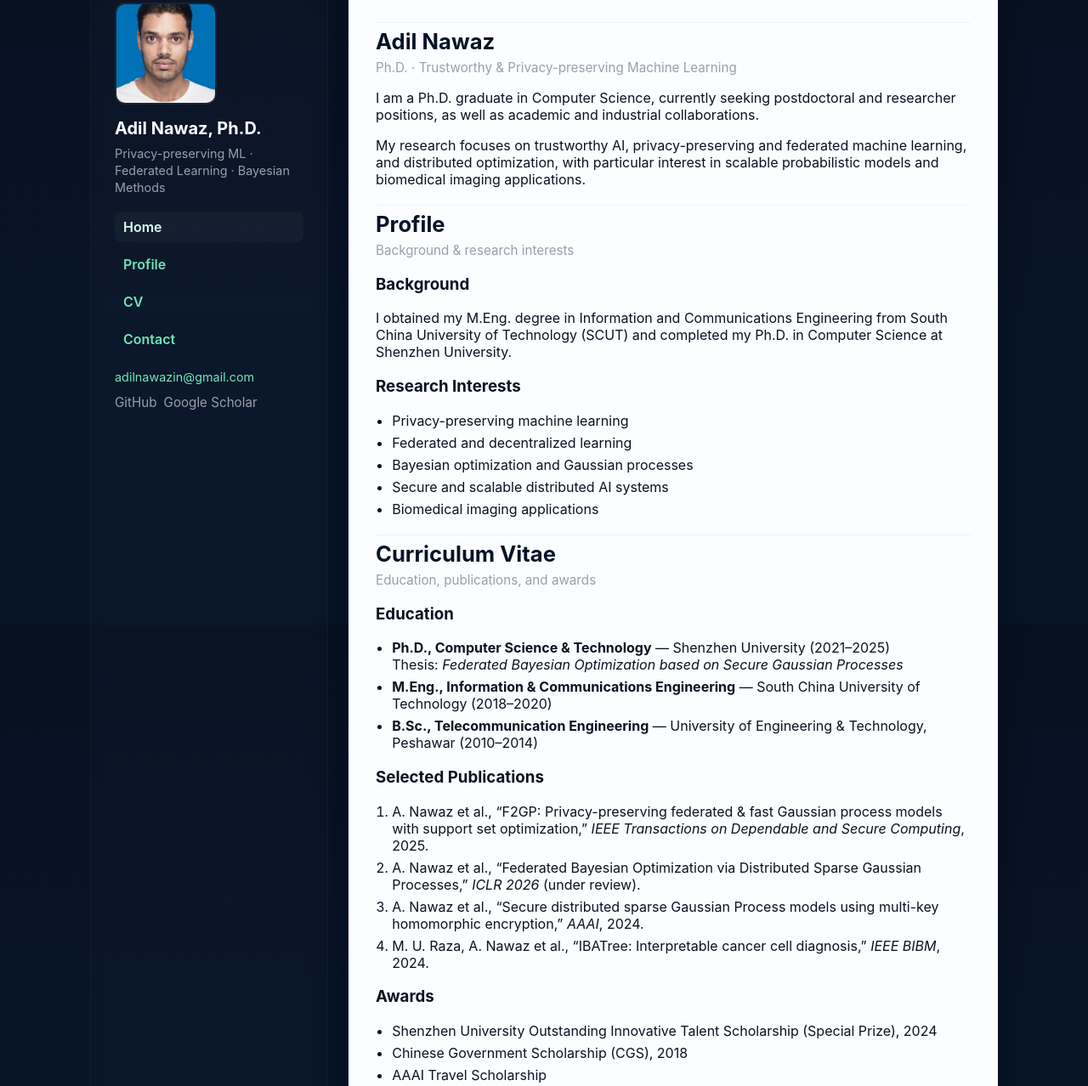
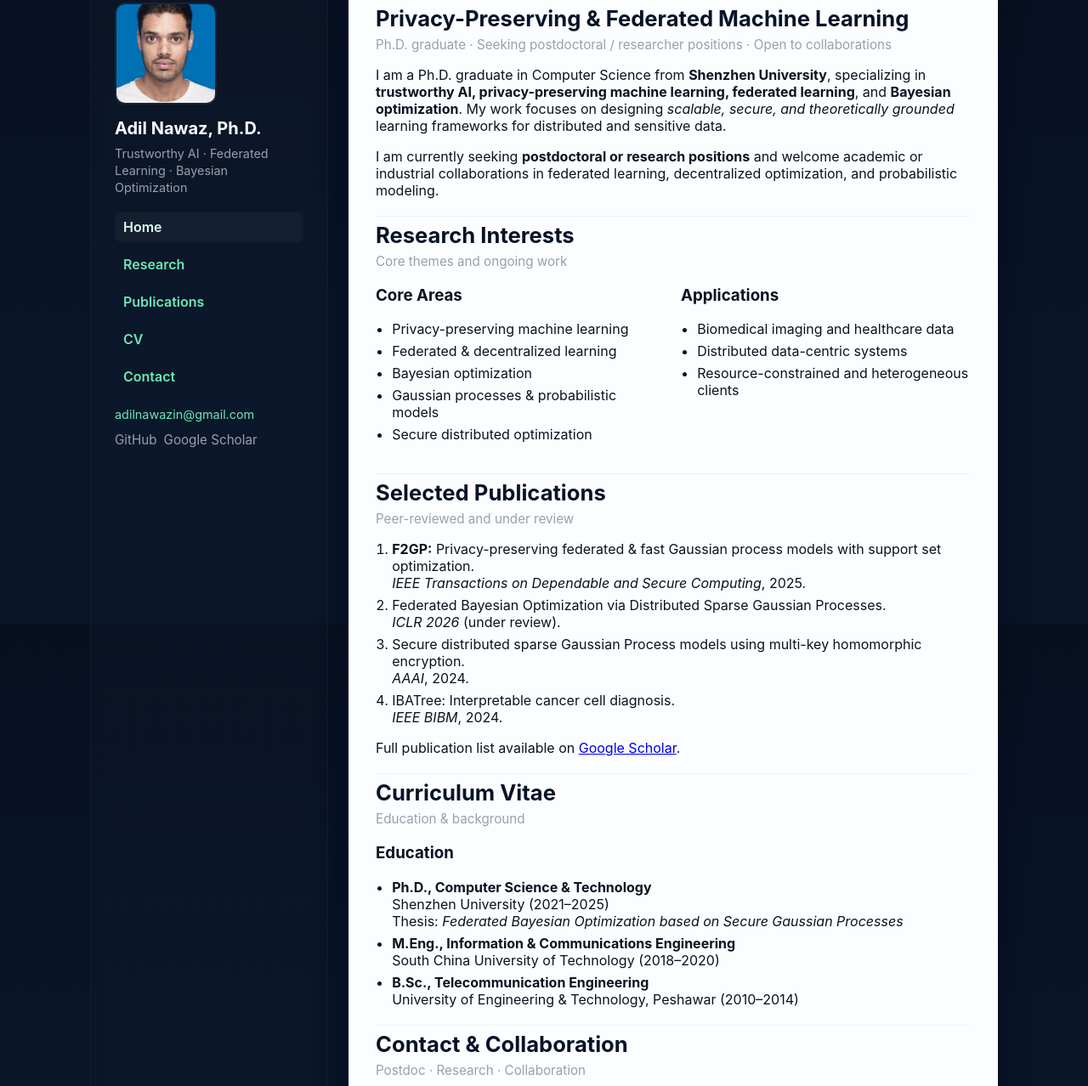
Before and after one commit to adillin/adillin.github.io, a website: page index.html in a window 1280 px wide. Shown: the part 66-1344 px from the top of the page at 85% size. Drawn offline with Linux system fonts and the light colour scheme.

Commit message:
new style

```diff
--- a/index.html
+++ b/index.html
@@ -3,9 +3,10 @@
 <head>
   <meta charset="utf-8"/>
   <meta name="viewport" content="width=device-width,initial-scale=1"/>
-  <title>Adil Nawaz, Ph.D. — Home</title>
+  <title>Adil Nawaz, Ph.D. — Privacy-preserving Machine Learning</title>
 
-  <meta name="description" content="Adil Nawaz — Ph.D. researcher in privacy-preserving machine learning, federated learning, and Bayesian methods. Seeking postdoctoral and research positions.">
+  <meta name="description"
+        content="Adil Nawaz — Ph.D. researcher in privacy-preserving machine learning, federated learning, and Bayesian optimization. Seeking postdoctoral and research positions.">
 
   <link rel="stylesheet" href="styles/site.css">
 </head>
@@ -13,152 +14,178 @@
 <body>
 <div class="site">
 
-    <!-- Sidebar -->
+  <!-- ================= Sidebar ================= -->
   <aside class="sidebar">
     <img class="avatar" src="images/photo.jpg" alt="Adil Nawaz">
 
     <h1>Adil Nawaz, Ph.D.</h1>
     <div class="meta">
-        Privacy-preserving ML · Federated Learning · Bayesian Methods
+      Trustworthy AI · Federated Learning · Bayesian Optimization
     </div>
 
     <nav class="nav" aria-label="Primary navigation">
-        <a href="#home" class="nav-link">Home</a>
-        <a href="#profile" class="nav-link">Profile</a>
-        <a href="#cv" class="nav-link">CV</a>
-        <a href="#contact" class="nav-link">Contact</a>
+      <a href="#home">Home</a>
+      <a href="#research">Research</a>
+      <a href="#publications">Publications</a>
+      <a href="#cv">CV</a>
+      <a href="#contact">Contact</a>
     </nav>
 
     <div class="contact">
       <div>
         <a href="mailto:adilnawazin@gmail.com">adilnawazin@gmail.com</a>
       </div>
-
       <div class="social">
         <a href="https://github.com/adi-ll" target="_blank" rel="noopener">GitHub</a>
-          <a href="https://scholar.google.com/citations?user=tWc9ldIAAAAJ&hl=en" target="_blank" rel="noopener">Google Scholar</a>
+        <a href="https://scholar.google.com/citations?user=tWc9ldIAAAAJ&hl=en"
+           target="_blank" rel="noopener">Google Scholar</a>
       </div>
     </div>
   </aside>
 
-    <!-- Main content -->
+  <!-- ================= Main ================= -->
   <main class="content">
 
-      <!-- Home -->
-      <section id="home" class="section">
+    <!-- ================= HERO ================= -->
+    <section id="home">
       <header class="header">
         <div>
-            <h2 class="h1">Adil Nawaz</h2>
+          <h2 class="h1">Privacy-Preserving & Federated Machine Learning</h2>
           <div class="tag">
-              Ph.D. · Trustworthy & Privacy-preserving Machine Learning
+            Ph.D. graduate · Seeking postdoctoral / researcher positions · Open to collaborations
           </div>
         </div>
       </header>
 
-        <p>
-          I am a Ph.D. graduate in Computer Science, currently seeking postdoctoral and researcher positions, as well as academic and industrial collaborations.
+      <p style="max-width:780px;">
+        I am a Ph.D. graduate in Computer Science from <strong>Shenzhen University</strong>, specializing
+        in <strong>trustworthy AI, privacy-preserving machine learning, federated learning</strong>,
+        and <strong>Bayesian optimization</strong>.
+        My work focuses on designing <em>scalable, secure, and theoretically grounded</em>
+        learning frameworks for distributed and sensitive data.
       </p>
 
-        <p>
-          My research focuses on trustworthy AI, privacy-preserving and federated machine learning, and distributed optimization, with particular interest in scalable probabilistic models and biomedical imaging applications.
+      <p style="max-width:780px;">
+        I am currently seeking <strong>postdoctoral or research positions</strong> and welcome
+        academic or industrial collaborations in federated learning, decentralized optimization,
+        and probabilistic modeling.
       </p>
     </section>
 
-      <!-- Profile -->
-      <section id="profile" class="section">
+    <!-- ================= RESEARCH ================= -->
+    <section id="research" class="section">
       <header class="header">
         <div>
-            <h2 class="h1">Profile</h2>
-            <div class="tag">Background & research interests</div>
+          <h2 class="h1">Research Interests</h2>
+          <div class="tag">Core themes and ongoing work</div>
         </div>
       </header>
 
-        <h3>Background</h3>
-        <p>
-          I obtained my M.Eng. degree in Information and Communications Engineering from South China University of Technology (SCUT) and completed my Ph.D. in Computer Science at Shenzhen University.
-        </p>
-
-        <h3>Research Interests</h3>
+      <div class="columns">
+        <div class="col">
+          <h3>Core Areas</h3>
           <ul>
             <li>Privacy-preserving machine learning</li>
-          <li>Federated and decentralized learning</li>
-          <li>Bayesian optimization and Gaussian processes</li>
-          <li>Secure and scalable distributed AI systems</li>
-          <li>Biomedical imaging applications</li>
+            <li>Federated & decentralized learning</li>
+            <li>Bayesian optimization</li>
+            <li>Gaussian processes & probabilistic models</li>
+            <li>Secure distributed optimization</li>
           </ul>
+        </div>
+
+        <div class="col">
+          <h3>Applications</h3>
+          <ul>
+            <li>Biomedical imaging and healthcare data</li>
+            <li>Distributed data-centric systems</li>
+            <li>Resource-constrained and heterogeneous clients</li>
+          </ul>
+        </div>
+      </div>
     </section>
 
-      <!-- CV -->
+    <!-- ================= PUBLICATIONS ================= -->
+    <section id="publications" class="section">
+      <header class="header">
+        <div>
+          <h2 class="h1">Selected Publications</h2>
+          <div class="tag">Peer-reviewed and under review</div>
+        </div>
+      </header>
+
+      <ol>
+        <li>
+          <strong>F2GP:</strong> Privacy-preserving federated & fast Gaussian process models
+          with support set optimization.<br>
+          <em>IEEE Transactions on Dependable and Secure Computing</em>, 2025.
+        </li>
+        <li>
+          Federated Bayesian Optimization via Distributed Sparse Gaussian Processes.<br>
+          <em>ICLR 2026</em> (under review).
+        </li>
+        <li>
+          Secure distributed sparse Gaussian Process models using multi-key homomorphic encryption.<br>
+          <em>AAAI</em>, 2024.
+        </li>
+        <li>
+          IBATree: Interpretable cancer cell diagnosis.<br>
+          <em>IEEE BIBM</em>, 2024.
+        </li>
+      </ol>
+
+      <p>
+        Full publication list available on
+        <a href="https://scholar.google.com/citations?user=tWc9ldIAAAAJ&hl=en"
+           target="_blank" rel="noopener">Google Scholar</a>.
+      </p>
+    </section>
+
+    <!-- ================= CV ================= -->
     <section id="cv" class="section">
       <header class="header">
         <div>
           <h2 class="h1">Curriculum Vitae</h2>
-            <div class="tag">Education, publications, and awards</div>
+          <div class="tag">Education & background</div>
         </div>
       </header>
 
       <h3>Education</h3>
       <ul>
         <li>
-            <strong>Ph.D., Computer Science & Technology</strong> — Shenzhen University (2021–2025)<br>
+          <strong>Ph.D., Computer Science & Technology</strong><br>
+          Shenzhen University (2021–2025)<br>
           Thesis: <em>Federated Bayesian Optimization based on Secure Gaussian Processes</em>
         </li>
         <li>
-            <strong>M.Eng., Information & Communications Engineering</strong> — South China University of Technology (2018–2020)
+          <strong>M.Eng., Information & Communications Engineering</strong><br>
+          South China University of Technology (2018–2020)
         </li>
         <li>
-            <strong>B.Sc., Telecommunication Engineering</strong> — University of Engineering & Technology, Peshawar (2010–2014)
+          <strong>B.Sc., Telecommunication Engineering</strong><br>
+          University of Engineering & Technology, Peshawar (2010–2014)
         </li>
-        </ul>
-
-        <h3>Selected Publications</h3>
-        <ol>
-          <li>
-            A. Nawaz et al., “F2GP: Privacy-preserving federated & fast Gaussian process models with support set optimization,”
-            <em>IEEE Transactions on Dependable and Secure Computing</em>, 2025.
-          </li>
-          <li>
-            A. Nawaz et al., “Federated Bayesian Optimization via Distributed Sparse Gaussian Processes,”
-            <em>ICLR 2026</em> (under review).
-          </li>
-          <li>
-            A. Nawaz et al., “Secure distributed sparse Gaussian Process models using multi-key homomorphic encryption,”
-            <em>AAAI</em>, 2024.
-          </li>
-          <li>
-            M. U. Raza, A. Nawaz et al., “IBATree: Interpretable cancer cell diagnosis,”
-            <em>IEEE BIBM</em>, 2024.
-          </li>
-        </ol>
-
-        <h3>Awards</h3>
-        <ul>
-          <li>Shenzhen University Outstanding Innovative Talent Scholarship (Special Prize), 2024</li>
-          <li>Chinese Government Scholarship (CGS), 2018</li>
-          <li>AAAI Travel Scholarship</li>
       </ul>
     </section>
 
-      <!-- Contact -->
+    <!-- ================= CONTACT ================= -->
     <section id="contact" class="section">
       <header class="header">
         <div>
           <h2 class="h1">Contact & Collaboration</h2>
-            <div class="tag">Postdoc, researcher positions, and collaborations</div>
+          <div class="tag">Postdoc · Research · Collaboration</div>
         </div>
       </header>
 
       <p>
-          I am actively seeking postdoctoral or researcher positions and welcome collaborations in federated learning, privacy-preserving AI, and probabilistic modeling.
+        I am actively seeking <strong>postdoctoral and researcher positions</strong> and am open to
+        collaborations related to federated learning, privacy-preserving AI, and Bayesian methods.
       </p>
 
       <p>
-          <strong>Email:</strong>
-          <a href="mailto:adilnawazin@gmail.com">adilnawazin@gmail.com</a><br>
-          <strong>GitHub:</strong>
-          <a href="https://github.com/adi-ll" target="_blank" rel="noopener">adi-ll</a><br>
+        <strong>Email:</strong> <a href="mailto:adilnawazin@gmail.com">adilnawazin@gmail.com</a><br>
+        <strong>GitHub:</strong> <a href="https://github.com/adi-ll" target="_blank">adi-ll</a><br>
         <strong>Google Scholar:</strong>
-          <a href="https://scholar.google.com/citations?user=tWc9ldIAAAAJ&hl=en" target="_blank" rel="noopener">profile</a>
+        <a href="https://scholar.google.com/citations?user=tWc9ldIAAAAJ&hl=en" target="_blank">profile</a>
       </p>
     </section>
 
@@ -166,7 +193,7 @@
 </div>
 
 <script>
-    // Highlight active nav link
+  // active navigation highlight
   function setActive() {
     document.querySelectorAll('.nav a').forEach(a => a.classList.remove('active'));
     const id = location.hash ? location.hash.slice(1) : 'home';
@@ -174,10 +201,8 @@
     if (link) link.classList.add('active');
   }
   window.addEventListener('hashchange', setActive);
-    document.querySelectorAll('.nav a').forEach(a =>
-      a.addEventListener('click', () => setTimeout(setActive, 10))
-    );
   setActive();
 </script>
+
 </body>
 </html>
```
Lines whose indentation alone changed are shown as unchanged.
